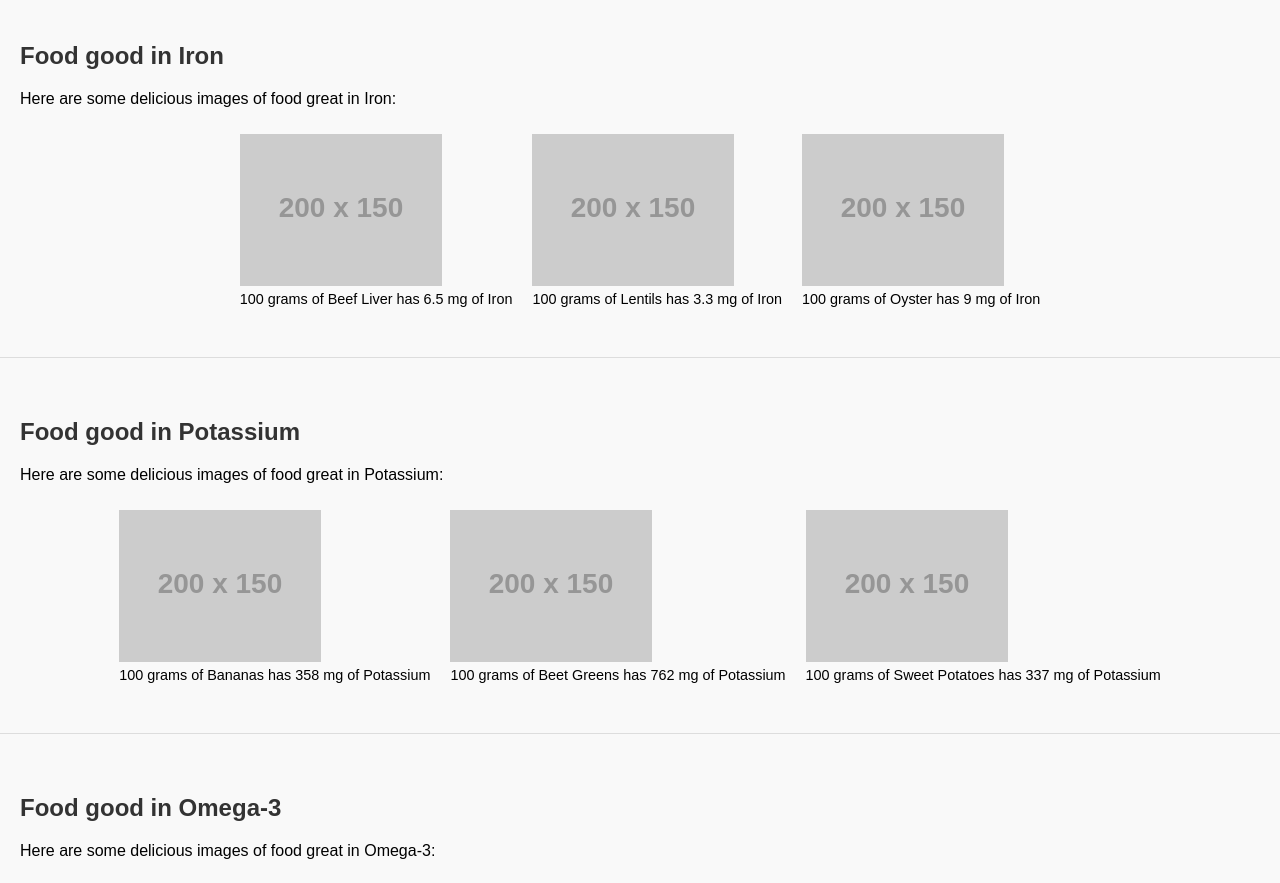
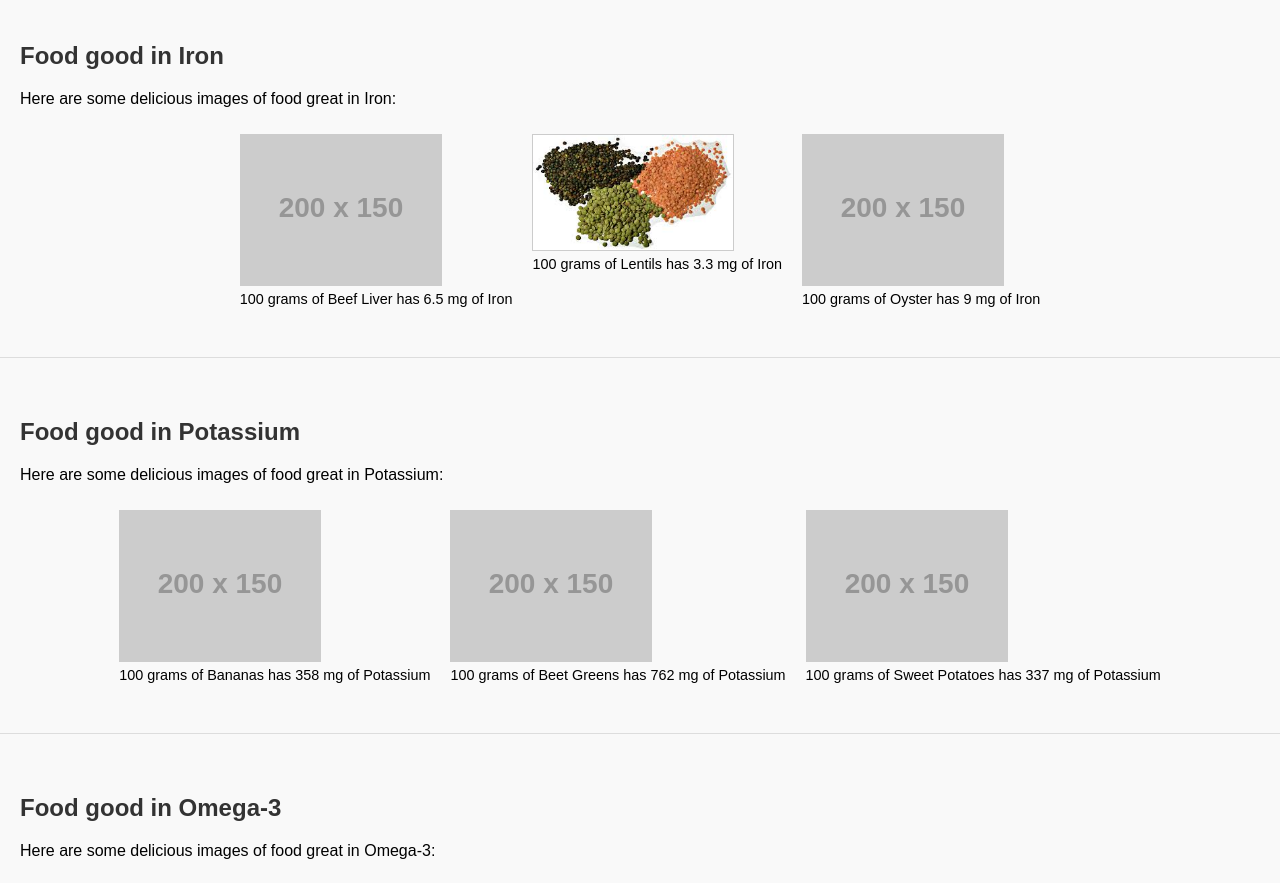
Before and after one commit to Noel-Hartfield/hartfield.github.io, a plain HTML site: page index.html in a window 1280 px wide. Shown: the part 840-1723 px from the top of the page. Drawn offline with Linux system fonts and the light colour scheme; placeholder pictures from the web are drawn by us; files whose address does not match are found by name.

Commit message:
Update index.html

```diff
--- a/index.html
+++ b/index.html
@@ -130,7 +130,7 @@
         <figcaption>100 grams of Beef Liver has 6.5 mg of Iron</figcaption>
       </figure>
       <figure>
-        <img src="https://via.placeholder.com/200x150?text=Bridge" alt="Lentils">
+        <img src="https://github.com/Noel-Hartfield/hartfield.github.io/blob/main/Food%20image%20folder/lentils.jpg" alt="Lentils">
         <figcaption>100 grams of Lentils has 3.3 mg of Iron</figcaption>
       </figure>
       <figure>
```
